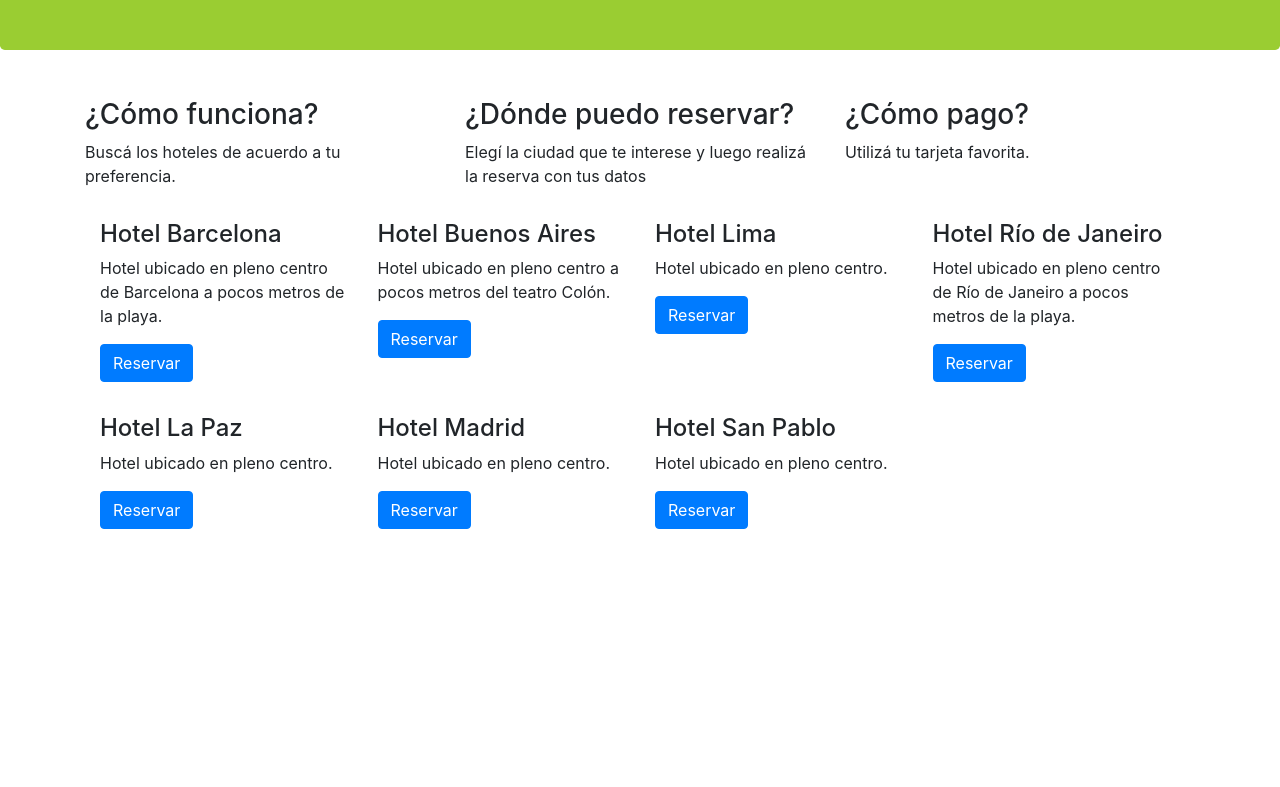
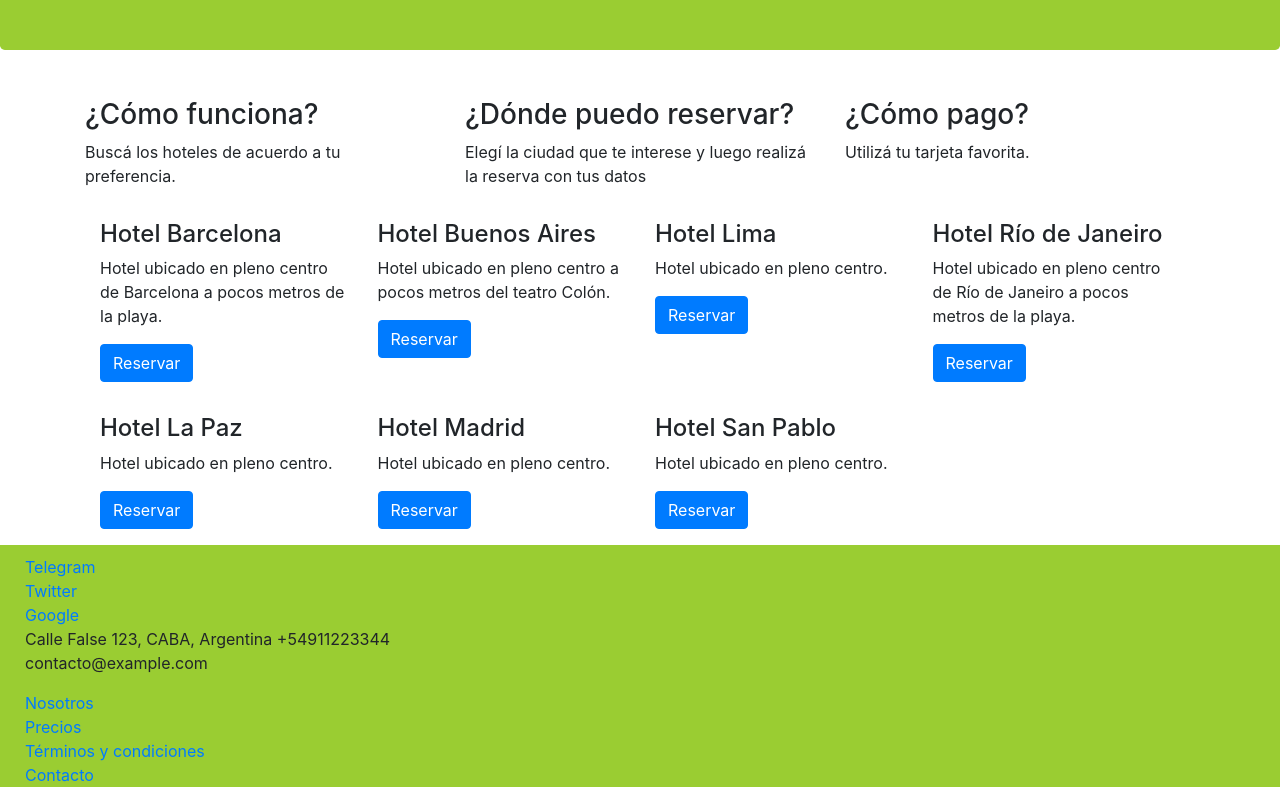
Before and after one commit to cours8/bstrap1, a website: page index.html in a window 1280 px wide. Shown: the part 134-921 px from the top of the page. Before the commit the page ends 800 px from the top, so only its background shows below. Drawn offline with nearby package versions, Linux system fonts and the light colour scheme.

Commit message:
Footer agrgado

```diff
--- a/css/main.css
+++ b/css/main.css
@@ -2,3 +2,9 @@
     background-color: yellowgreen;
     color: black;
 }
+
+footer {
+    padding: 10px 10px 0 10px;
+    background-color: yellowgreen;
+    margin-top: 0px;
+}
--- a/index.html
+++ b/index.html
@@ -4,7 +4,8 @@
         <meta charset="utf-8">
         <title>Guía de hoteles</title>
         <meta name="viewport" content="width=device-width, initial-scale=1, shrink-to-fit=no">
-        <link href="/node_modules/bootstrap/dist/css/bootstrap.css" rel="stylesheet" crossorigin="anonymous" type="text/css">
+        <link rel="stylesheet" href="https://stackpath.bootstrapcdn.com/bootstrap/4.3.1/css/bootstrap.min.css" integrity="sha384-ggOyR0iXCbMQv3Xipma34MD+dH/1fQ784/j6cY/iJTQUOhcWr7x9JvoRxT2MZw1T" crossorigin="anonymous">
+        <!-- link href="/node_modules/bootstrap/dist/css/bootstrap.css" rel="stylesheet" crossorigin="anonymous" type="text/css" -->
         <link href="/css/main.css" rel="stylesheet" crossorigin="anonymous" type="text/css">
     </head>
     <body>
@@ -84,8 +85,28 @@
                     </p>
                 </div>
             </div>
-
         </div>
+        <footer>
+            <div class="row"></div>
+                <div class="col-sm-4 d-flex flex-column">
+                    <a href="https://www.telegram.org">Telegram</a>
+                    <a href="https://www.twitter.com">Twitter</a>
+                    <a href="https://www.google.com">Google</a>
+                </div>
+                <div class="col-sm-4">
+                    <address>Calle False 123, CABA, Argentina
+                        +54911223344
+                        contacto@example.com
+                    </address>
+                </div>
+                <div class="col-sm-4 d-flex flex-column">
+                    <a href="/nosotros.html">Nosotros</a>
+                    <a href="/precios.html">Precios</a>
+                    <a href="/tycs.html">Términos y condiciones</a>
+                    <a href="/contacto.html">Contacto</a>
+                </div>
+            </div>
+        </footer>
         <script src="/node_modules/jquery/dist/jquery.min.js" integrity="sha384-vtXRMe3mGCbOeY7l30aIg8H9p3GdeSe4IFlP6G8JMa7o7lXvnz3GFKzPxzJdPfGK" crossorigin="anonymous"></script>
         <script src="/node_modules/@popperjs/core/dist/umd/popper.min.js" integrity="sha256-zMDueDFY0as65ZDvjJgqgn446Lgv0SFVHN1MIAQfzRs=" crossorigin="anonymous"></script>
         <script src="/node_modules/bootstrap/dist/js/bootstrap.min.js" integrity="sha256-c4Ll6eSIg6Eothk8pCWAF8aE923EvtU11pqjBy+NjNM=" crossorigin="anonymous"></script>
```
